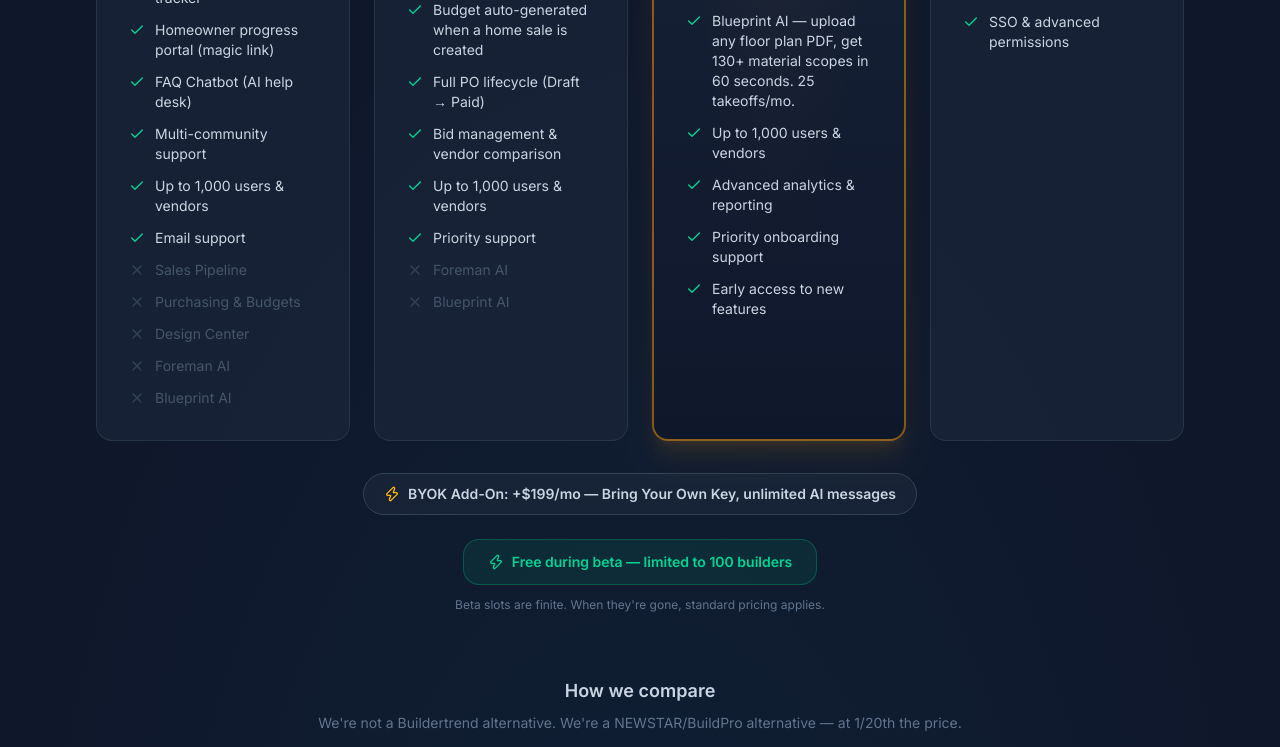
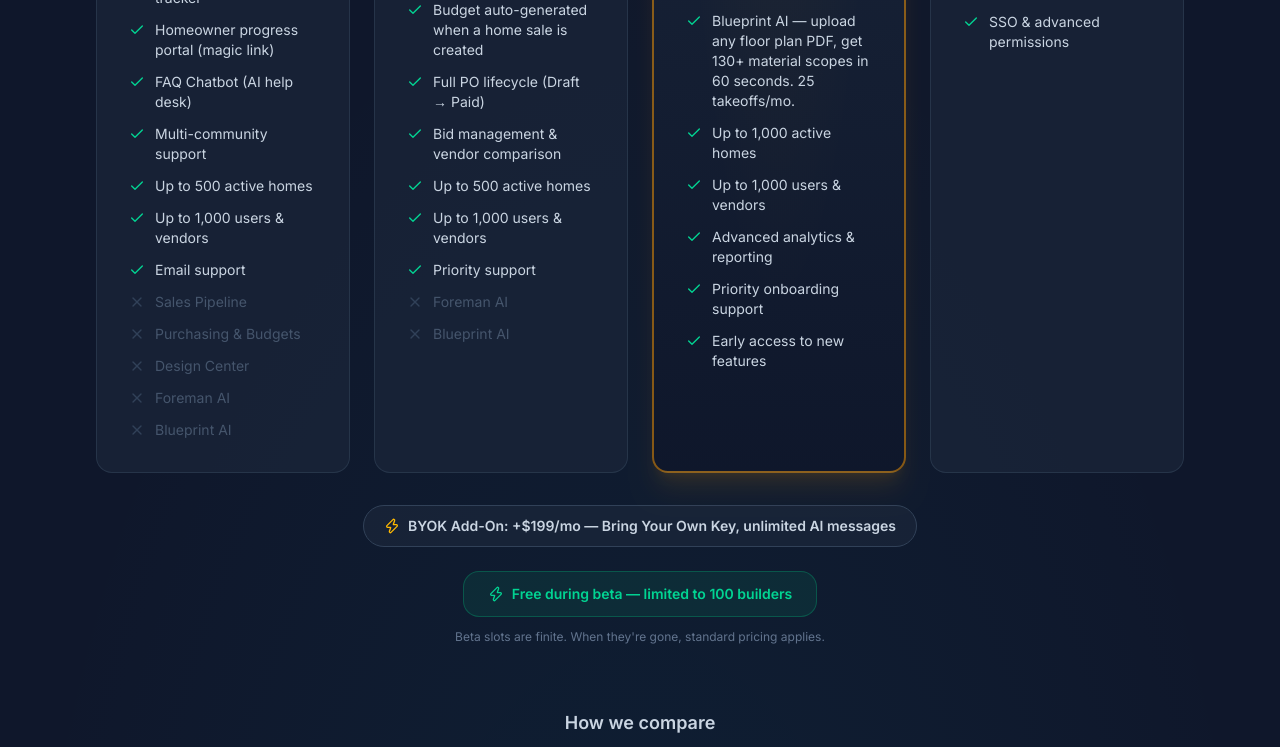
Before and after one commit to Scootermcgavin121/cornerstone-marketing-v2, a Next.js app: page / in a window 1280 px wide. Shown: the part 7680-8427 px from the top of the page. Built offline with nearby package versions, Linux system fonts and the light colour scheme.

Commit message:
fix: pricing — 500 active homes for Starter/Builder, 1000 for Pro

```diff
--- a/src/components/PricingSection.tsx
+++ b/src/components/PricingSection.tsx
@@ -20,6 +20,7 @@ const plans = [
       "Homeowner progress portal (magic link)",
       "FAQ Chatbot (AI help desk)",
       "Multi-community support",
+      "Up to 500 active homes",
       "Up to 1,000 users & vendors",
       "Email support",
     ],
@@ -44,6 +45,7 @@ const plans = [
       "Budget auto-generated when a home sale is created",
       "Full PO lifecycle (Draft → Paid)",
       "Bid management & vendor comparison",
+      "Up to 500 active homes",
       "Up to 1,000 users & vendors",
       "Priority support",
     ],
@@ -63,6 +65,7 @@ const plans = [
       "Everything in Builder, plus:",
       "Foreman AI agent — chat in plain English, takes real actions in your app (parts, vendors, homes, supplier scraping). Sonnet, 1,000 msg/mo.",
       "Blueprint AI — upload any floor plan PDF, get 130+ material scopes in 60 seconds. 25 takeoffs/mo.",
+      "Up to 1,000 active homes",
       "Up to 1,000 users & vendors",
       "Advanced analytics & reporting",
       "Priority onboarding support",
```
